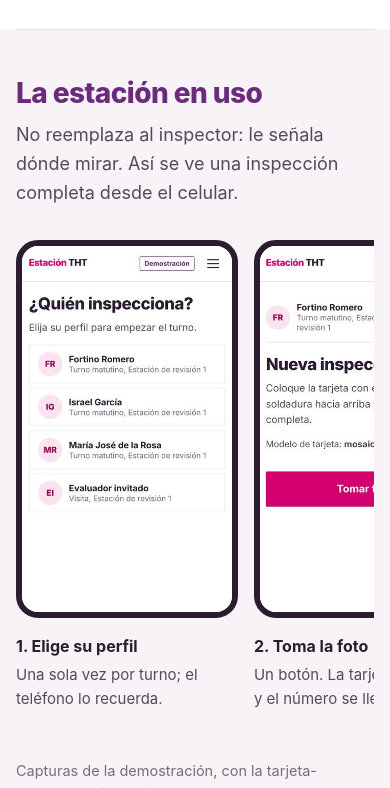
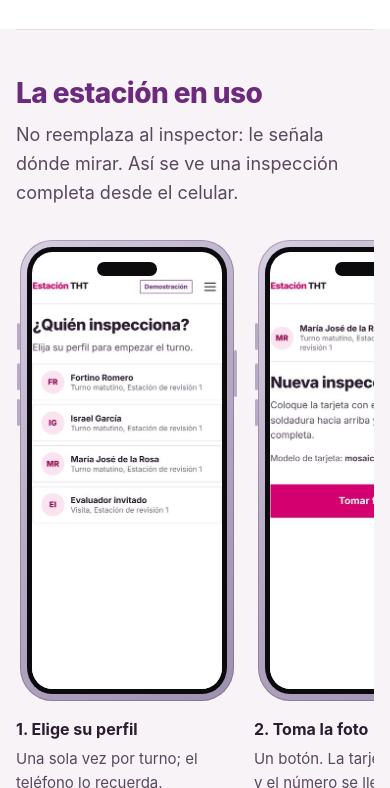
Before and after one commit to netfoor/semiconductores, a Python web app: template prototipo/src/inspeccion_tht/templates/landing.html in a window 390 px wide. Shown: the part 5712-6500 px from the top of the page. Run offline with Jinja, Linux system fonts and the light colour scheme; the template is opened without the code that fills it, so the values that code supplies are empty.

Commit message:
«La estación en uso»: marco de teléfono en CSS y capturas con María José de la Rosa
Marco inspirado en la referencia de Fortino (borde metálico, bisel, isla dinámica y
botones), dibujado en CSS para no publicar imágenes de terceros. Capturas regeneradas
en proporción de iPhone 15 con María José de la Rosa como inspectora.

```diff
--- a/prototipo/src/inspeccion_tht/static/estilo.css
+++ b/prototipo/src/inspeccion_tht/static/estilo.css
@@ -480,8 +480,18 @@ body.con-cajon { overflow: hidden; }
 .uso { list-style: none; margin: var(--e6) 0 var(--e3); padding: 0; display: grid; grid-template-columns: repeat(6, minmax(0, 1fr)); gap: var(--e4); }
 .uso li { display: flex; flex-direction: column; gap: var(--e1); font-size: 15px; color: var(--tinta-2); }
 .uso b { color: var(--tinta); font-size: 16px; margin-top: var(--e3); }
-.telefono { margin: 0; border: 6px solid var(--tinta); border-radius: 22px; overflow: hidden; background: var(--blanco); aspect-ratio: 420 / 715; }
-.telefono img { width: 100%; height: 100%; object-fit: cover; object-position: top; display: block; }
+/* Marco de teléfono dibujado en CSS (borde metálico, bisel, isla y botones), sin imágenes de terceros */
+.telefono { --borde: #b7abc6; position: relative; margin: 0 4px; padding: 3.2%; border-radius: 15% / 7.2%;
+  background: linear-gradient(135deg, #d8cfe3, var(--borde) 45%, #9e91b0); box-shadow: inset 0 0 0 1px rgba(43, 29, 48, 0.25); }
+.telefono::before, .telefono::after { content: ""; position: absolute; width: 3px; background: var(--borde); border-radius: 2px; }
+.telefono::before { left: -3px; top: 18%; height: 6%; box-shadow: 0 9cqh 0 var(--borde), 0 17cqh 0 var(--borde); }
+.telefono::after { right: -3px; top: 24%; height: 10%; }
+.telefono { container-type: size; aspect-ratio: 9 / 19.4; }
+.pantalla { position: relative; height: 100%; background: #0b0b0d; padding: 2.4%; border-radius: 12.5% / 6%; }
+.pantalla::before { content: ""; position: absolute; top: 3.3%; left: 50%; transform: translateX(-50%); width: 30%; height: 3.2%;
+  background: #0b0b0d; border-radius: 999px; z-index: 1; }
+.pantalla img { width: 100%; height: 100%; object-fit: cover; object-position: top; display: block; border-radius: 10.5% / 4.9%;
+  background: var(--blanco); padding-top: 9.5%; }
 @media (max-width: 1100px) { .uso { grid-template-columns: repeat(3, minmax(0, 1fr)); } }
 @media (max-width: 860px) {
   .uso { display: flex; overflow-x: auto; scroll-snap-type: x mandatory; gap: var(--e4); padding-bottom: var(--e3); }
--- a/prototipo/src/inspeccion_tht/templates/landing.html
+++ b/prototipo/src/inspeccion_tht/templates/landing.html
@@ -73,7 +73,7 @@
       (5, "Revisa solo las marcadas", "Confirma la sugerencia o la corrige con un toque."),
       (6, "Cierra y sigue", "Resumen de la tarjeta y a la siguiente. Cada decisión queda registrada.")] %}
     <li>
-      <figure class="telefono"><img src="{{ url_for('static', filename='capturas/uso-%d.jpg' % n) }}" alt="Paso {{ n }}: {{ titulo }}" loading="lazy" width="420" height="715"></figure>
+      <figure class="telefono"><div class="pantalla"><img src="{{ url_for('static', filename='capturas/uso-%d.jpg' % n) }}" alt="Paso {{ n }}: {{ titulo }}" loading="lazy" width="420" height="855"></div></figure>
       <b>{{ n }}. {{ titulo }}</b>
       <span>{{ texto }}</span>
     </li>
```
Also changed, not shown: prototipo/src/inspeccion_tht/static/capturas/uso-1.jpg, prototipo/src/inspeccion_tht/static/capturas/uso-2.jpg, prototipo/src/inspeccion_tht/static/capturas/uso-3.jpg, prototipo/src/inspeccion_tht/static/capturas/uso-4.jpg, prototipo/src/inspeccion_tht/static/capturas/uso-5.jpg, prototipo/src/inspeccion_tht/static/capturas/uso-6.jpg.
